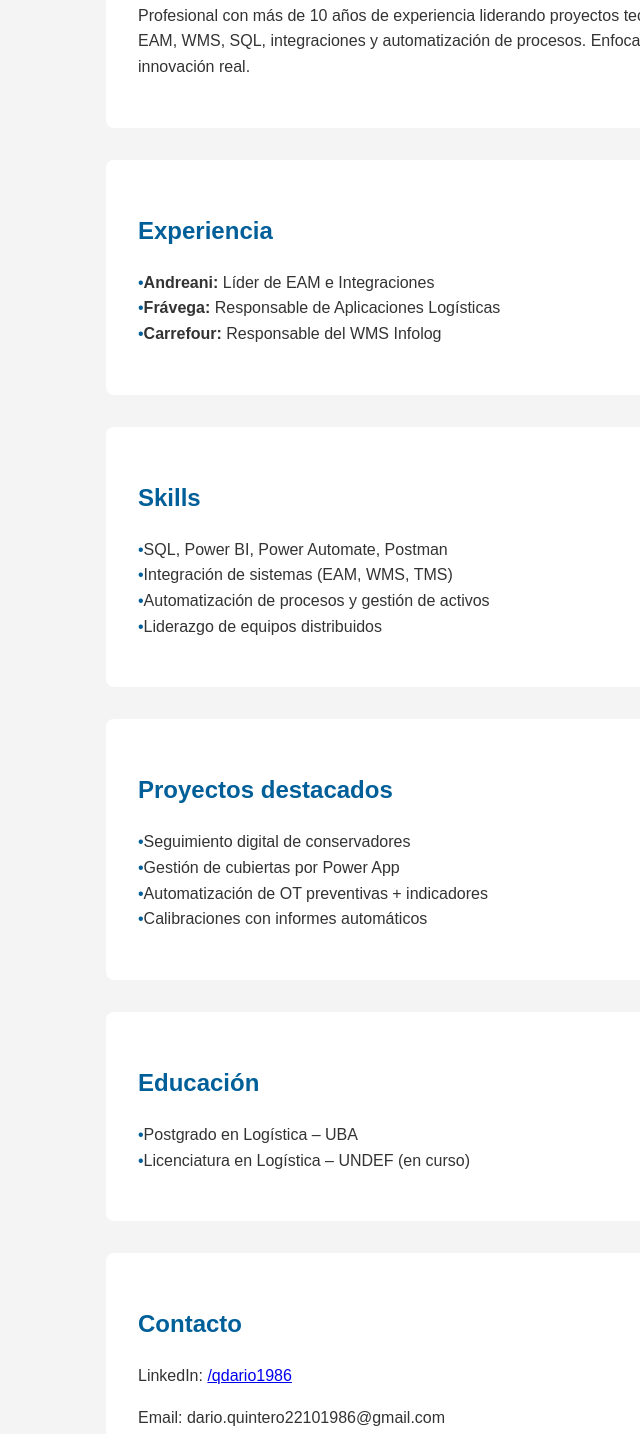
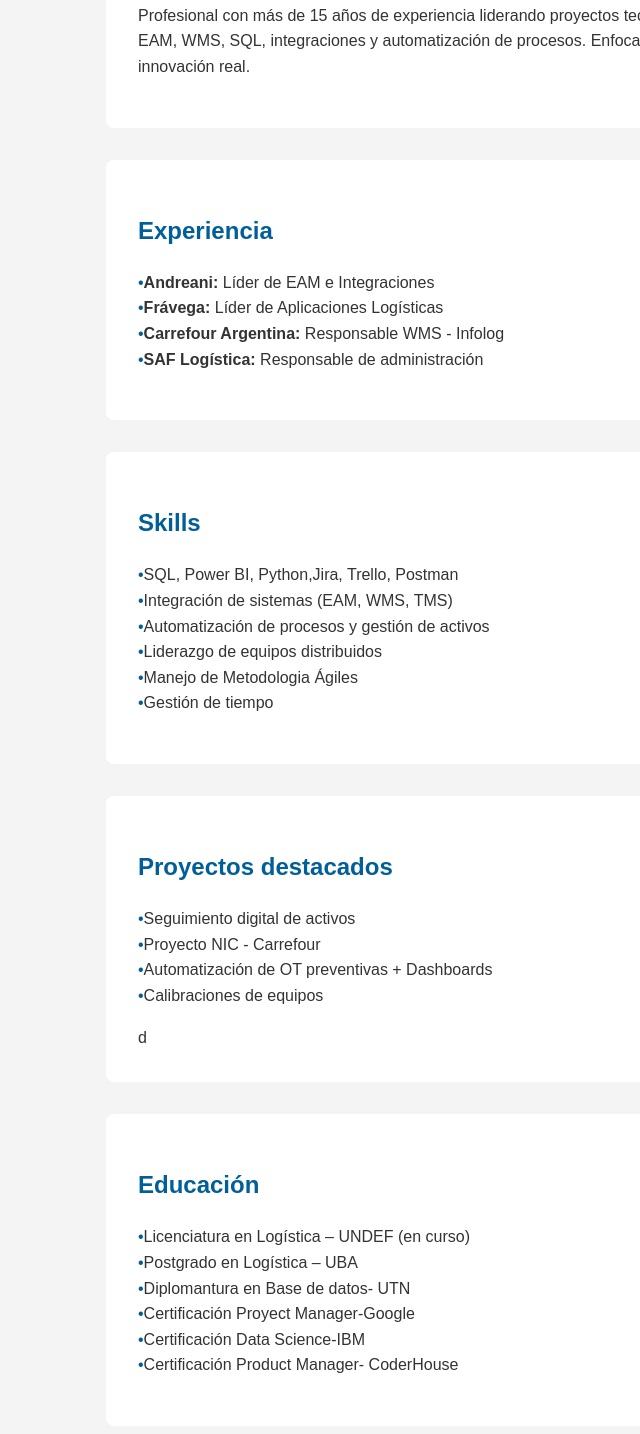
Before and after one commit to qdario1986/Perfil, a plain HTML site: page index.html in a window 1280 px wide. Shown: the part 339-1773 px from the top of the page, without its empty margins (102-742 px from the left). Drawn offline with Linux system fonts and the light colour scheme.

Commit message:
Update index.html

```diff
--- a/index.html
+++ b/index.html
@@ -55,43 +55,50 @@
 
   <section>
     <h2>Sobre mí</h2>
-    <p>Profesional con más de 10 años de experiencia liderando proyectos tecnológicos y logísticos. Especialista en EAM, WMS, SQL, integraciones y automatización de procesos. Enfocado en resultados, mejora continua e innovación real.</p>
+    <p>Profesional con más de 15 años de experiencia liderando proyectos tecnológicos y logísticos. Especialista en EAM, WMS, SQL, integraciones y automatización de procesos. Enfocado en resultados, mejora continua e innovación real.</p>
   </section>
 
   <section>
     <h2>Experiencia</h2>
     <ul>
       <li><strong>Andreani:</strong> Líder de EAM e Integraciones</li>
-      <li><strong>Frávega:</strong> Responsable de Aplicaciones Logísticas</li>
-      <li><strong>Carrefour:</strong> Responsable del WMS Infolog</li>
+      <li><strong>Frávega:</strong> Líder de Aplicaciones Logísticas</li>
+      <li><strong>Carrefour Argentina:</strong> Responsable WMS - Infolog</li>
+       <li><strong>SAF Logística:</strong> Responsable de administración</li>
     </ul>
   </section>
 
   <section>
     <h2>Skills</h2>
     <ul>
-      <li>SQL, Power BI, Power Automate, Postman</li>
+      <li>SQL, Power BI, Python,Jira, Trello, Postman</li>
       <li>Integración de sistemas (EAM, WMS, TMS)</li>
       <li>Automatización de procesos y gestión de activos</li>
       <li>Liderazgo de equipos distribuidos</li>
+      <li>Manejo de Metodologia Ágiles</li>
+      <li>Gestión de tiempo</li>
     </ul>
   </section>
 
   <section>
     <h2>Proyectos destacados</h2>
     <ul>
-      <li>Seguimiento digital de conservadores</li>
-      <li>Gestión de cubiertas por Power App</li>
-      <li>Automatización de OT preventivas + indicadores</li>
-      <li>Calibraciones con informes automáticos</li>
-    </ul>
+      <li>Seguimiento digital de activos</li>
+      <li>Proyecto NIC - Carrefour</li>
+      <li>Automatización de OT preventivas + Dashboards</li>
+      <li>Calibraciones de equipos</li>
+    </ul>d
   </section>
 
   <section>
     <h2>Educación</h2>
     <ul>
+      <li>Licenciatura en Logística – UNDEF (en curso)</li>
       <li>Postgrado en Logística – UBA</li>
-      <li>Licenciatura en Logística – UNDEF (en curso)</li>
+      <li>Diplomantura en Base de datos- UTN</li>
+      <li>Certificación Proyect Manager-Google</li>
+      <li>Certificación Data Science-IBM</li>
+      <li>Certificación Product Manager- CoderHouse</li>
     </ul>
   </section>
 
```
